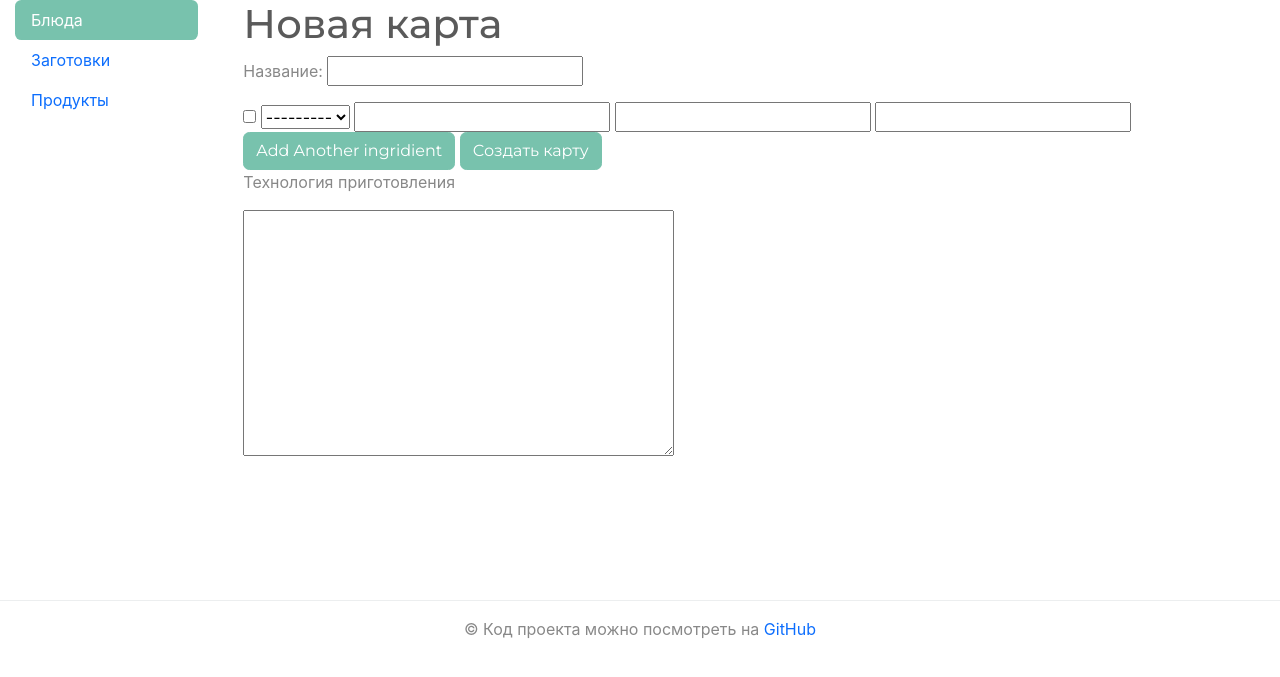
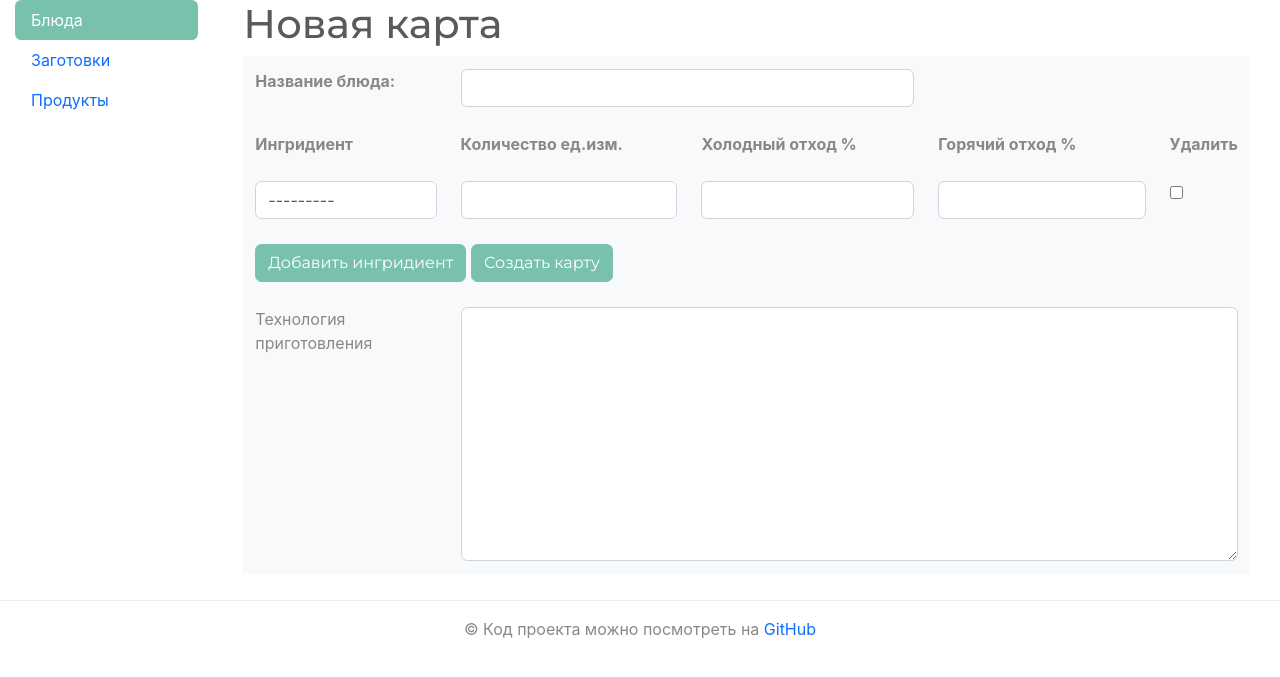
Before and after one commit to ilinNE/techcard, a Django app: page /cards/techcard/create/ in a window 1280 px wide. Shown: the part 56-733 px from the top of the page. Run offline with Django 3.2, Linux system fonts and the light colour scheme; the visitor is signed in with stand-in values (Sample User, id 1); data that the repository does not hold is empty; some libraries are stand-ins or nearby versions.

Commit message:
Make style for create templates

```diff
--- a/techcard/cards/forms.py
+++ b/techcard/cards/forms.py
@@ -1,3 +1,4 @@
+from itertools import product
 from django import forms
 
 from .models import Ingridient, Product, TechCard
@@ -20,6 +21,7 @@ class ProductForm(forms.ModelForm):
 
 
 class TechCardForm(forms.ModelForm):
+
     class Meta:
         model = TechCard
         fields = ["name", "description"]
@@ -28,8 +30,15 @@ class TechCardForm(forms.ModelForm):
             "description": "Технология приготовления",
         }
 
+    def __init__(self, *args, **kwargs):
+        super(TechCardForm, self).__init__(*args, **kwargs)
+        WIDGET_CLASS = 'form-control'
+        self.fields['name'].widget.attrs.update({'class': f'{WIDGET_CLASS}'})
+        self.fields['description'].widget.attrs.update({'class': f'{WIDGET_CLASS}'})
+
 
 class IngridientForm(forms.ModelForm):
+
     class Meta:
         model = Ingridient
         fields = ["product", "ammount", "cold_waste", "hot_waste"]
@@ -41,11 +50,15 @@ class IngridientForm(forms.ModelForm):
         }
 
     def __init__(self, *args, **kwargs):
-        print(kwargs)
         if "user" in kwargs and kwargs["user"] is not None:
             user = kwargs.pop("user")
             qs = Product.objects.filter(owner=user)
         super(IngridientForm, self).__init__(*args, **kwargs)
+        WIDGET_CLASS = 'form-control'
+        self.fields['product'].widget.attrs.update({'class': f'{WIDGET_CLASS}'})
+        self.fields['ammount'].widget.attrs.update({'class': f'{WIDGET_CLASS}'})
+        self.fields['cold_waste'].widget.attrs.update({'class': f'{WIDGET_CLASS}'})
+        self.fields['hot_waste'].widget.attrs.update({'class': f'{WIDGET_CLASS}'})
         try:
             self.fields["product"].queryset = qs
         except NameError:
--- a/techcard/templates/cards/includes/block_script.html
+++ b/techcard/templates/cards/includes/block_script.html
@@ -13,22 +13,8 @@
         let formRegex = RegExp(`ingridients-(\\d){1}-`,'g')
         newForm.innerHTML = newForm.innerHTML.replace(formRegex, `ingridients-${formNum}-`)
         formNum++
-        container.insertBefore(newForm, addButton)
+        tbody = container.querySelector("tbody")
+        tbody.insertBefore(newForm, tbody.querySelector("#button-row"))
         totalForms.setAttribute('value', `${formNum}`)
     }
-    function delForm(e){
-        e.parentElement.remove();
-        formNum--
-        totalForms.setAttribute('value', `${formNum}`)
-        let formRegex = RegExp(`form-(\\d){1}-`,'g')
-        i = 0;
-        let ingridientForm = document.querySelectorAll(".ingridient-form")
-        do
-            {
-            alert(ingridientForm[i].innerHTML);
-            ingridientForm[i].innerHTML = ingridientForm[i].innerHTML.replace(formRegex, `form-${i}-`)
-            i++;
-            }
-        while(i<formNum);
-      }
 </script>
--- /dev/null
+++ b/techcard/templates/cards/includes/create_table.html
@@ -0,0 +1,40 @@
+<table class="table table-light" id="form-container">
+  <tr>
+      <th>{% if request.resolver_match.view_name|slice:':7' == 'cards:s' %}
+            Название полуфабриката:
+          {% else %}
+            Название блюда:
+          {% endif %}
+      </th>
+      <td colspan=2>{{ techcard_form.name }}</td>
+      {{ ingridient_formset.management_form }}
+  </tr>
+  <tr>
+    <th>Ингридиент</th>
+    <th>Количество ед.изм.</th>
+    <th>Холодный отход %</th>
+    <th>Горячий отход %</th>
+    <th>Удалить</th>
+  </tr>
+  {% for ingridient_form in ingridient_formset %}
+  <tr class="ingridient-form">
+    <td>{{ ingridient_form.product }}</td>
+    <td>{{ ingridient_form.ammount }}</td>
+    <td>{{ ingridient_form.cold_waste }}</td>
+    <td>{{ ingridient_form.hot_waste }}</td>
+    <td>{{ ingridient_form.DELETE }}{{ ingridient_form.id }}</td>
+  </tr>
+  {% endfor %}
+  <tr id="button-row">
+        <td colspan=5 >
+          <button id="add-form" type="button" class="btn btn-primary">Добавить ингридиент</button>
+          <button type="submit" class="btn btn-primary">
+              {% if is_edit %}Сохранить карту{% else %}Создать карту{% endif %}
+          </button>
+        </td>
+  </tr>
+  <tr id="description">
+      <td>{{ techcard_form.description.help_text }}</td>
+      <td colspan=4>{{ techcard_form.description }}</td>
+  </tr>
+</table>
--- a/techcard/templates/cards/techcard_create_edit.html
+++ b/techcard/templates/cards/techcard_create_edit.html
@@ -1,7 +1,7 @@
 {% extends 'cards/base_cards.html' %}
 {% block content %}
 <h1>Новая карта</h1>
-<form method="post" id="form-container"
+<form method="post"
       action= {% if is_edit %}
                  "{% url 'cards:techcard_edit' techcard_id %}"
               {% else %}
@@ -9,26 +9,7 @@
               {% endif %}
       enctype="multipart/form-data">
     {% csrf_token %}
-    <p>Название: {{ techcard_form.name }}</p>
-        {{ ingridient_formset.management_form }}
-    {% for ingridient_form in ingridient_formset %}
-    <div class="ingridient-form">
-        {{ ingridient_form.DELETE }}
-        {{ ingridient_form.id}}
-        {{ ingridient_form.product }}
-        {{ ingridient_form.ammount }}
-        {{ ingridient_form.cold_waste }}
-        {{ ingridient_form.hot_waste }}
-
-    </div>
-    {% endfor %}
-    <button id="add-form" type="button" class="btn btn-primary">Add Another ingridient</button>
-    <button type="submit" class="btn btn-primary">
-    {% if is_edit %}Сохранить карту{% else %}Создать карту{% endif %}
-    </button>
-    </hr>
-    <p>{{ techcard_form.description.help_text }}</p>
-    <p>{{ techcard_form.description }}</p>
+    {% include "cards/includes/create_table.html" %}
 </form>
 {% include 'cards/includes/block_script.html' %}
 {% endblock content %}
```
Also changed, not shown: techcard/templates/cards/includes/ingridients_table.html (deleted, +0 -32 lines), techcard/templates/cards/semifabricate_create_edit.html (+2 -20 lines), techcard/templates/cards/techcard_detail.html (+32 -1 lines).
